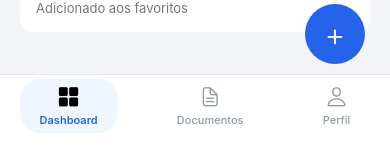
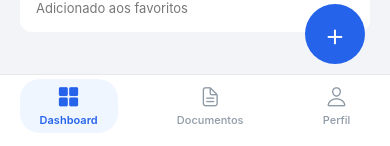
Before and after one commit to Arturqueiiroz/CentralDocsMobile, a React Native app: screen /TelaHome in a window 390 px wide. Shown: the part 695-841 px from the top of the page. Built offline with nearby package versions, Linux system fonts and the light colour scheme.

Commit message:
Criada tela Footer

```diff
--- a/package.json
+++ b/package.json
@@ -4,10 +4,11 @@
   "main": "index.js",
   "dependencies": {
     "@expo/vector-icons": "^15.0.2",
-    "@react-navigation/native": "^7.3.3",
+    "@react-navigation/native": "^7.3.5",
     "@react-navigation/native-stack": "^7.17.5",
     "@react-navigation/stack": "^7.10.5",
     "expo": "~56.0.11",
+    "expo-image-picker": "~56.0.18",
     "expo-status-bar": "~56.0.4",
     "react": "19.2.3",
     "react-icons": "^5.6.0",
--- /dev/null
+++ b/src/Presentation/components/Footer.tsx
@@ -0,0 +1,84 @@
+import React from "react";
+import { View, Text, TouchableOpacity, StyleSheet } from "react-native";
+import { Ionicons } from "@expo/vector-icons";
+
+
+export const FooterScreen = () => {
+    return (
+        <View style={styles.containerIcones}>
+            <TouchableOpacity style={[styles.tabItem, styles.tabItemActive]}>
+                <Ionicons
+                    name="grid"
+                    size={22}
+                    color="#2563EB"
+                />
+                <Text style={[styles.tabLabel, styles.tabLabelActive]}>
+                    Dashboard
+                </Text>
+            </TouchableOpacity>
+
+            <TouchableOpacity style={styles.tabItem}>
+                <Ionicons
+                    name="document-text-outline"
+                    size={22}
+                    color="#8E9AA6"
+                />
+                <Text style={styles.tabLabel}>
+                    Documentos
+                </Text>
+            </TouchableOpacity>
+
+            <TouchableOpacity style={styles.tabItem}>
+                <Ionicons
+                    name="person-outline"
+                    size={22}
+                    color="#8E9AA6"
+                />
+                <Text style={styles.tabLabel}>
+                    Perfil
+                </Text>
+            </TouchableOpacity>
+        </View>
+    );
+}
+
+const styles = StyleSheet.create({
+    containerIcones: {
+        position: "absolute",
+        bottom: 0,
+        left: 0,
+        right: 0,
+        height: 75,
+        backgroundColor: "#FFF",
+        flexDirection: "row",
+        justifyContent: "space-around",
+        alignItems: "center",
+        borderTopWidth: 1,
+        borderTopColor: "#E5E7EB",
+        paddingBottom: 12,
+    },
+
+    tabItem: {
+        alignItems: "center",
+        justifyContent: "center",
+        paddingVertical: 6,
+        paddingHorizontal: 20,
+        borderRadius: 20,
+    },
+
+    tabItemActive: {
+        backgroundColor: "#EFF6FF",
+    },
+
+    tabLabel: {
+        fontSize: 11,
+        color: "#8E9AA6",
+        marginTop: 4,
+        fontWeight: "500",
+    },
+
+    tabLabelActive: {
+        color: "#2563EB",
+        fontWeight: "600",
+    },
+});
--- a/src/Presentation/views/TelaHome/TelaHome.tsx
+++ b/src/Presentation/views/TelaHome/TelaHome.tsx
@@ -1,7 +1,8 @@
 import { View, Text, StyleSheet, ScrollView, TouchableOpacity, } from 'react-native';
 import { Ionicons } from '@expo/vector-icons';
+import { HeaderScreen } from '../../components/Header';
+import { FooterScreen } from '../../components/Footer';
 
-import { HeaderScreen } from '../../components/Header';
 
 export const TelaHomeScreen = () => {
     return (
@@ -125,37 +126,7 @@ export const TelaHomeScreen = () => {
             <TouchableOpacity style={styles.fab}>
                 <Text style={styles.fabText}>+</Text>
             </TouchableOpacity>
-
-
-
-
-            <View style={styles.containerIcones}>
-                <TouchableOpacity style={[styles.tabItem, styles.tabItemActive]}>
-                    <Ionicons
-                        name={'grid'}
-                        size={22}
-                        // color="#2563EB"
-                    />
-                    <Text style={[styles.tabLabel, styles.tabLabelActive]}>Dashboard</Text>
-                </TouchableOpacity>
-                <TouchableOpacity style={styles.tabItem}>
-                    <Ionicons
-                        name={'document-text-outline'}
-                        size={22}
-                        color="#8E9AA6"
-                    />
-                    <Text style={styles.tabLabel}>Documentos</Text>
-                </TouchableOpacity>
-
-                <TouchableOpacity style={styles.tabItem}>
-                    <Ionicons
-                        name={'person-outline'}
-                        size={22}
-                        color="#8E9AA6"
-                    />
-                    <Text style={styles.tabLabel}>Perfil</Text>
-                </TouchableOpacity>
-            </View>
+            <FooterScreen/>
         </View>
     );
 };
@@ -291,20 +262,6 @@ const styles = StyleSheet.create({
         color: '#777',
         fontSize: 13,
     },
-    containerIcones: {
-        position: 'absolute',
-        bottom: 0,
-        left: 0,
-        right: 0,
-        height: 75,
-        backgroundColor: '#FFF',
-        flexDirection: 'row',
-        justifyContent: 'space-around',
-        alignItems: 'center',
-        borderTopWidth: 1,
-        borderTopColor: '#E5E7EB',
-        paddingBottom: 12,
-    },
 
     fab:
     {
@@ -326,30 +283,6 @@ const styles = StyleSheet.create({
         fontSize: 32,
         fontWeight: '300',
     },
-    tabItem:
-    {
-        alignItems: 'center',
-        justifyContent: 'center',
-        paddingVertical: 6,
-        paddingHorizontal: 20,
-        borderRadius: 20,
-    },
-
-    tabItemActive: {
-        backgroundColor: '#EFF6FF',
-    },
-
-    tabLabel: {
-        fontSize: 11,
-        color: '#8E9AA6',
-        marginTop: 4,
-        fontWeight: '500',
-    },
-
-    tabLabelActive: {
-        color: '#2563EB',
-        fontWeight: '600',
-    },
     activityHeader: {
     flexDirection: 'row',
     justifyContent: 'space-between',
```
Also changed, not shown: 1 other file (tests, documents, lock files or other folders).
